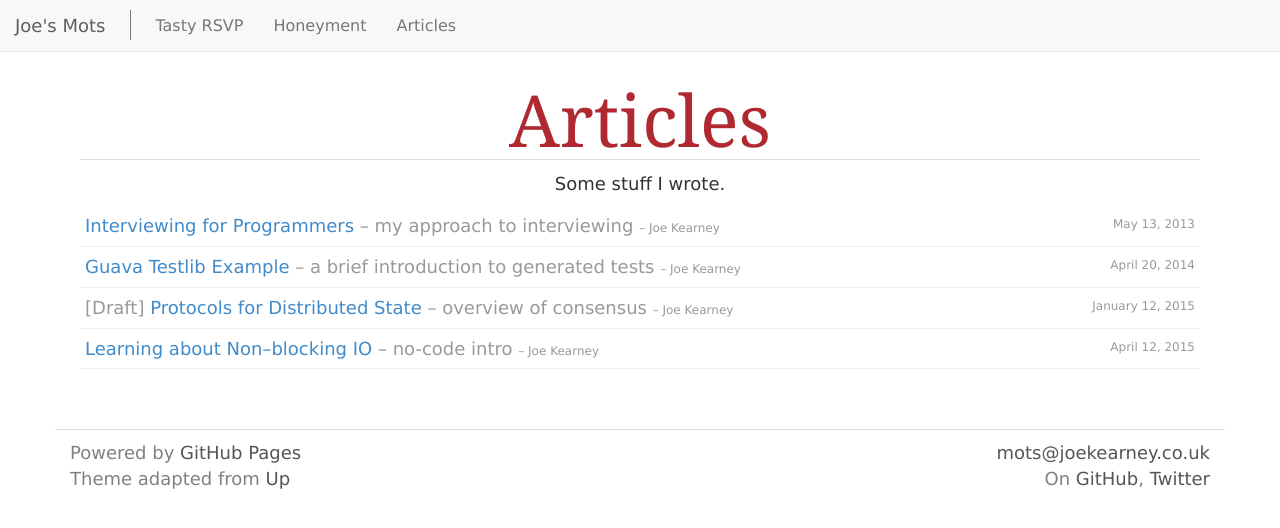
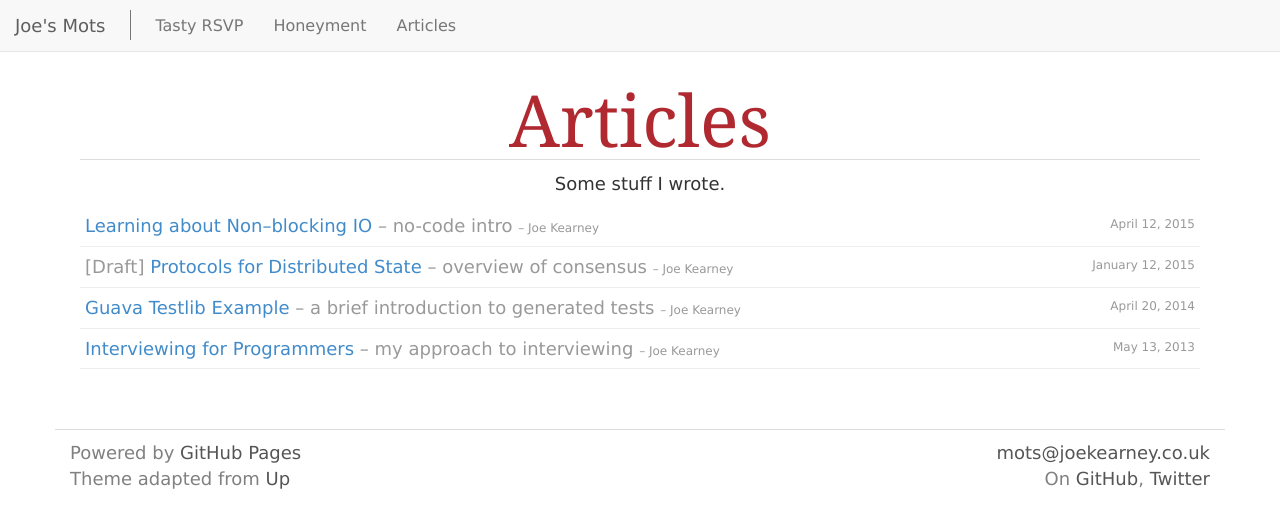
Before and after one commit to joekearney/joekearney.github.io, a Jekyll site: the page built from _posts/software/2013-01-01-article-index.md, in a window 1280 px wide. Shown: the top 528 px of the page. Built offline with Jekyll 4.4.1, drawn with Linux system fonts in a browser that asks for light colours; some web fonts are replaced.

Commit message:
reorder articles index

```diff
--- a/_posts/software/2013-01-01-article-index.md
+++ b/_posts/software/2013-01-01-article-index.md
@@ -10,4 +10,4 @@ permalink: /article-index
 
 ---
 
-{% include index-by-tag.html tag='article' title=site.article.tag_name description=site.article.tag_description orderAscending=true showDrafts=true %}
+{% include index-by-tag.html tag='article' title=site.article.tag_name description=site.article.tag_description orderAscending=false showDrafts=true %}
```
